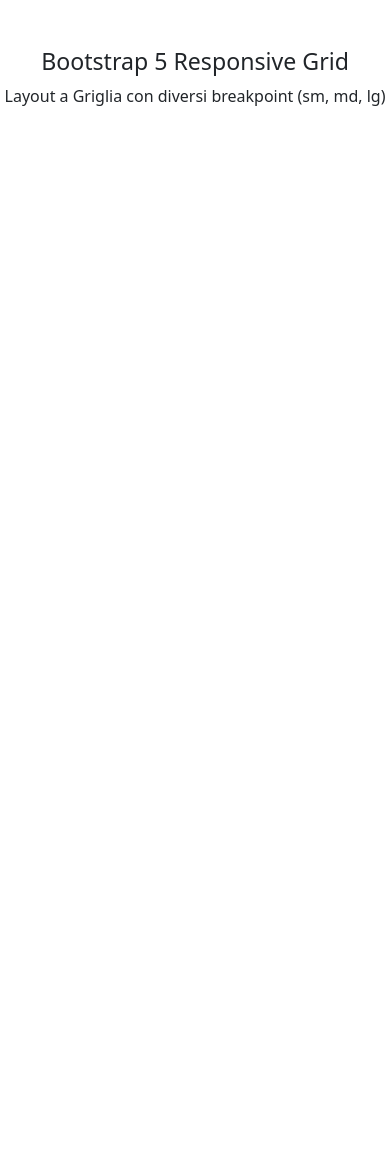
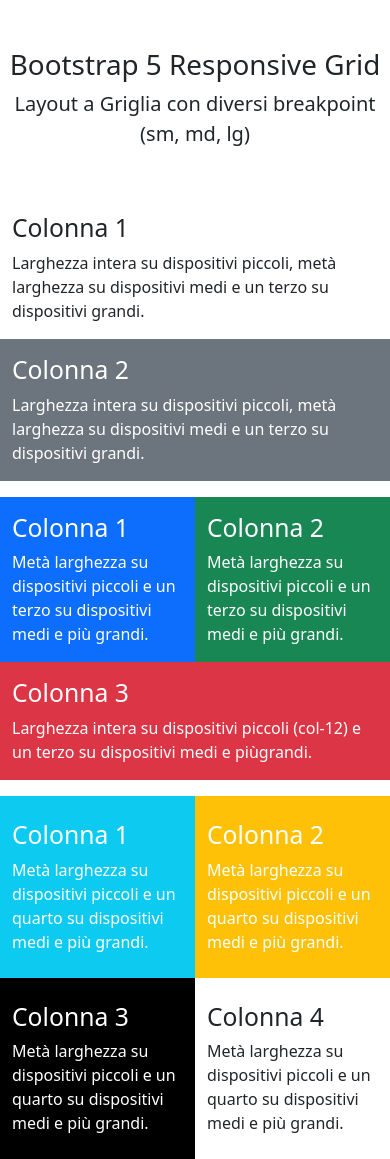
Before and after one commit to FrancescoEFloris/htmlcss-bootstrap-layout, a plain HTML site: page index.html in a window 390 px wide. Before the commit the page ends 844 px from the top, so only its background shows below. Drawn offline with nearby package versions, Linux system fonts and the light colour scheme.

Commit message:
small fix +  mobile first

```diff
--- a/index.html
+++ b/index.html
@@ -11,18 +11,66 @@
 <body>
     <!--  Titolo  -->
     <header class="text-center my-5">
-        <h1 class="text-center fs-3">Bootstrap 5 Responsive Grid</h1>
-        <p class="text-center">Layout a Griglia con diversi breakpoint (sm, md, lg)</p>
+        <h1 class="text-center">Bootstrap 5 Responsive Grid</h1>
+        <p class="text-center fs-5">Layout a Griglia con diversi breakpoint (sm, md, lg)</p>
     </header>
     <div class="container">
         <div class="row">
-            <div class="col-10 mx-auto">
+            <div class="col mx-auto">
                 <!--  Section 0  -->
-
+                    <div class="row mb-3">
+                        <div class="col-12 py-3">
+                            <h2 class="text-start">Colonna 1</h2>
+                            Larghezza intera su dispositivi piccoli, metà larghezza su dispositivi
+                            medi e un terzo su dispositivi grandi.
+                        </div>
+                        <div class="col-12 py-3 bg-secondary text-white">
+                             <h2 class="text-start">Colonna 2</h2>
+                            Larghezza intera su dispositivi piccoli, metà larghezza su dispositivi
+                            medi e un terzo su dispositivi grandi.
+                        </div>
+                    </div>
                 <!--  Section 1  -->
-
+                    <div class="row mb-3">
+                        <div class="col-6 py-3 bg-primary text-white">
+                            <h2 class="text-start">Colonna 1</h2>
+                            Metà larghezza su dispositivi piccoli e un terzo su dispositivi medi
+                            e più grandi.
+                        </div>
+                        <div class="col-6 py-3 bg-success text-white">
+                            <h2 class="text-start">Colonna 2</h2>
+                            Metà larghezza su dispositivi piccoli e un terzo su dispositivi medi
+                            e più grandi.
+                        </div>
+                        <div class="col-12 py-3 bg-danger text-white">
+                            <h2 class="text-start">Colonna 3</h2>
+                            Larghezza intera su dispositivi piccoli (col-12) e un terzo su dispositivi
+                            medi e piùgrandi.
+                        </div>
+                    </div>
                 <!--  Section 2  -->
-
+                    <div class="row">
+                        <div class="col-6 py-4 bg-info text-white col-md-3">
+                            <h2 class="text-start">Colonna 1</h2>
+                            Metà larghezza su dispositivi piccoli e un quarto su dispositivi medi
+                            e più grandi.
+                        </div>
+                        <div class="col-6 py-4 bg-warning text-white col-md-3">
+                            <h2 class="text-start">Colonna 2</h2>
+                            Metà larghezza su dispositivi piccoli e un quarto su dispositivi medi
+                            e più grandi.
+                        </div>
+                        <div class="col-6 py-4 bg-black text-white col-md-3">
+                            <h2 class="text-start">Colonna 3</h2>
+                            Metà larghezza su dispositivi piccoli e un quarto su dispositivi medi
+                            e più grandi.
+                        </div>
+                        <div class="col-6 py-4 bg-white col-md-3">
+                            <h2 class="text-start">Colonna 4</h2>
+                            Metà larghezza su dispositivi piccoli e un quarto su dispositivi medi
+                            e più grandi.
+                        </div>
+                    </div>
             </div>
         </div>
     </div>
```
